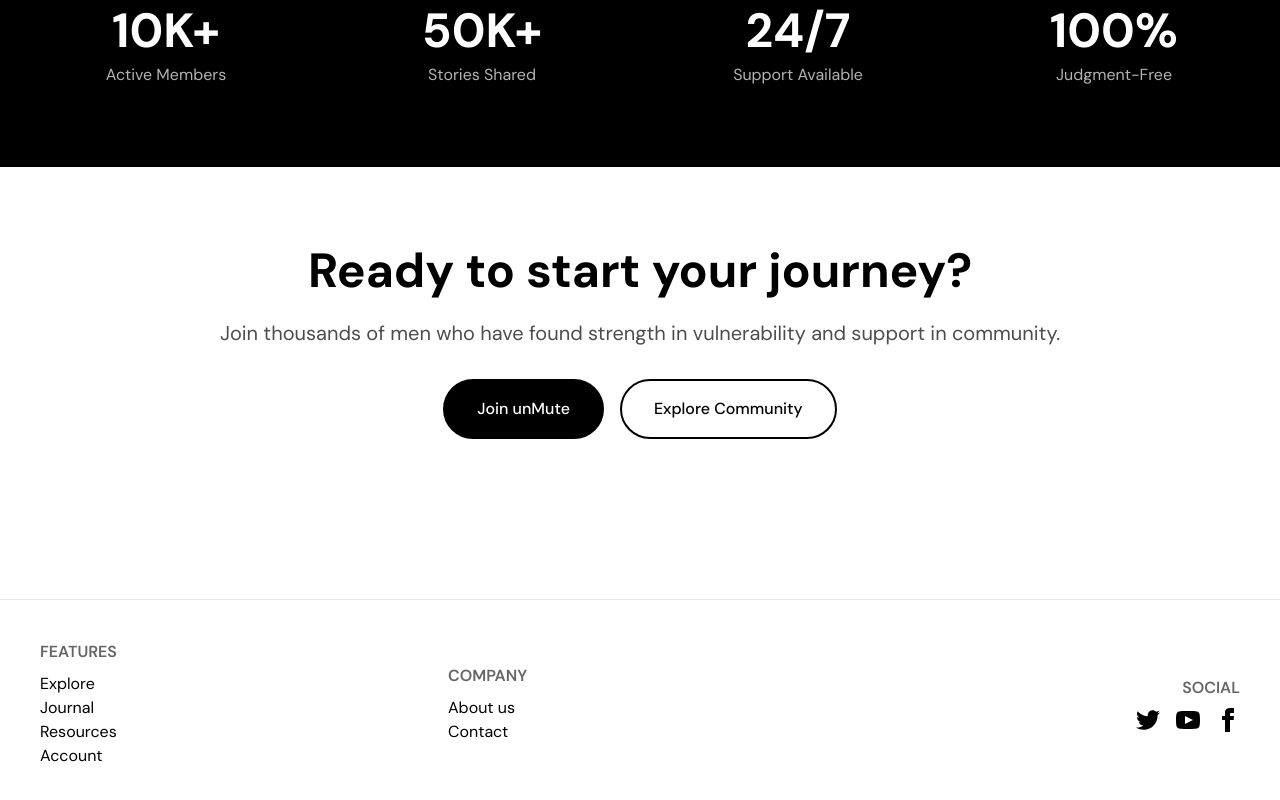
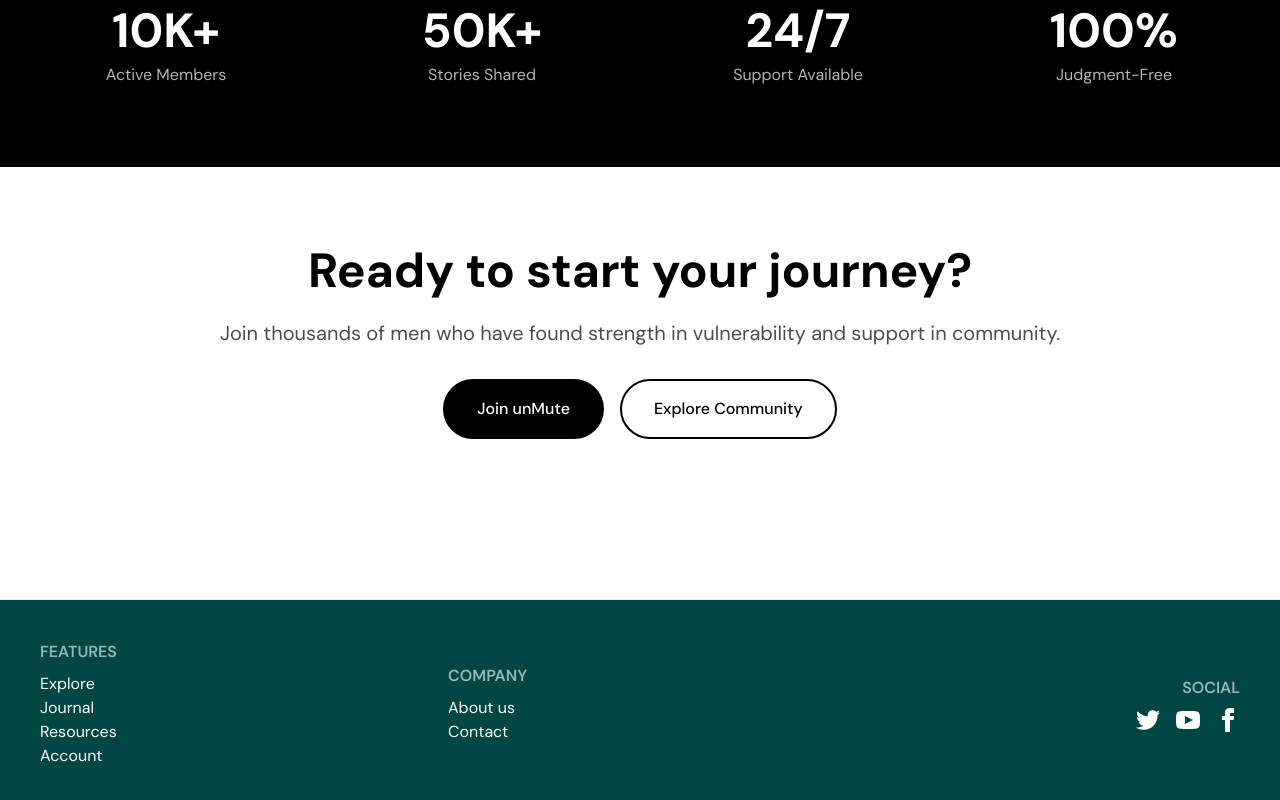
Before and after one commit to wrapperik/unMute_RikusPretorius_241044, a React (Vite) app in the folder Frontend/unMute/: page /about in a window 1280 px wide. Shown: the part 2844-3644 px from the top of the page. Built offline with nearby package versions, Linux system fonts and the light colour scheme; no server answers.

Commit message:
Compressed Hero Image and Styled Footer

```diff
--- a/Frontend/unMute/src/Components/footer.jsx
+++ b/Frontend/unMute/src/Components/footer.jsx
@@ -2,7 +2,7 @@
 
 export default function Footer() {
   return (
-    <footer className="bg-white text-black mt-20 p-10 border-t border-gray-200">
+    <footer className="bg-[#004643] text-white mt-20 p-10 border-t border-gray-200">
   <div className="max-w-7xl mx-auto flex flex-col sm:flex-row items-center gap-6">
         <nav className="flex-1 text-center sm:text-left">
           <h6 className="footer-title">Features</h6>
--- a/Frontend/unMute/src/Pages/Home.jsx
+++ b/Frontend/unMute/src/Pages/Home.jsx
@@ -17,10 +17,10 @@
         {/* Cloud layer behind the transparent hero image */}
         <CloudLayer />
 
-        {/* Mountain and birds - transparent PNG on top (Cloudinary) */}
+        {/* Mountain and birds - optimized Cloudinary image (auto format & quality) */}
         <div
           className="absolute inset-0 bg-cover bg-center bg-no-repeat z-20"
-          style={{ backgroundImage: "url('https://res.cloudinary.com/dir5vkg3u/image/upload/v1761170791/hero-mountain_2_i3yso5.png')" }}
+          style={{ backgroundImage: "url('https://res.cloudinary.com/dir5vkg3u/image/upload/f_auto,q_auto,c_limit,w_1600/hero-mountain_2_i3yso5.png')" }}
         />
 
         <div className="max-w-xl px-6 md:px-12 text-center relative z-30">
```
